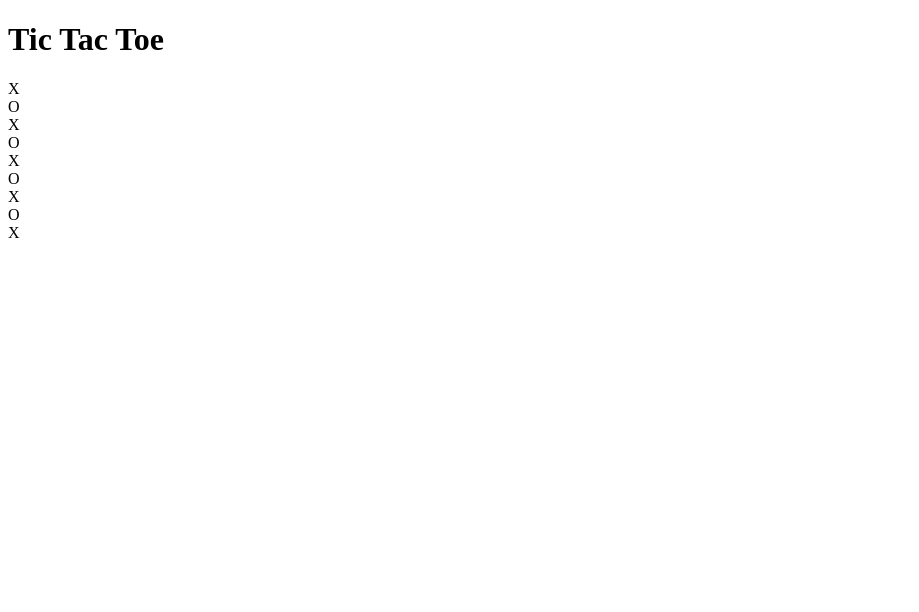
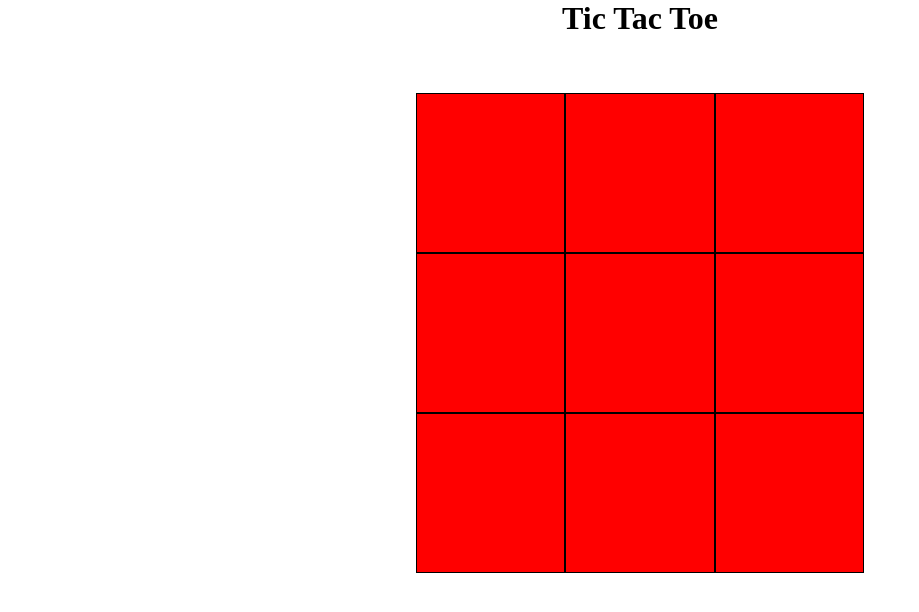
Before and after one commit to SoloGudLyf/tic-tac-toe, a plain HTML site: page index.html in a window 1280 px wide. Shown: the whole page, without its empty margins (0-919 px from the left). Drawn offline with Linux system fonts and the light colour scheme.

Commit message:
Style Board and map elements to DOM
To help match the elements in the gameBoard array onto DOM elements

```diff
--- a/index.html
+++ b/index.html
@@ -8,7 +8,7 @@
 </head>
 <body>
     <h1>Tic Tac Toe</h1>
-    <div class="conatiner"><div>X</div>
+    <div class="container"><div>X</div>
     <div>O</div>
     <div>X</div>
     <div>O</div>
--- a/script.js
+++ b/script.js
@@ -2,6 +2,23 @@ let gameBoard = [];
 const player1 = { marker: "X" };
 const player2 = { marker: "O" };
 let playerTurn = 1;
+const container = document.querySelector(".container");
+let containerChildren = [];
+for (const element of container.children) {
+  containerChildren.push(element);
+}
+
+const mapElementsToDOM = function () {
+  for (let i = 0; i < 3; i++) {
+    containerChildren[i].textContent = gameBoard[0][i];
+  }
+  for (let i = 0; i < 3; i++) {
+    containerChildren[i + 3].textContent = gameBoard[1][i];
+  }
+  for (let i = 0; i < 3; i++) {
+    containerChildren[i + 6].textContent = gameBoard[2][i];
+  }
+};
 
 const getGameBoard = (function () {
   for (i = 0; i < 3; i++) {
@@ -10,10 +27,10 @@ const getGameBoard = (function () {
       gameBoard[i].push([]);
     }
   }
+  mapElementsToDOM();
 })();
 
- function gameLogic(){
-
+function gameLogic() {
   const printBoard = function () {
     for (const element of gameBoard) {
       console.log(element + "|");
@@ -21,25 +38,29 @@ const printBoard = function () {
   };
 
   const playRound = function (row, column) {
-  if (gameBoard[row - 1][column - 1] === "O" ||   gameBoard[row - 1][column - 1] === "X"
+    if (
+      gameBoard[row - 1][column - 1] === "O" ||
+      gameBoard[row - 1][column - 1] === "X"
     ) {
-    return "Position Taken"
+      return "Position Taken";
     }
     if (playerTurn === 1) {
       gameBoard[row - 1][column - 1] = player1.marker;
       console.clear();
       printBoard();
       playerTurn = 2;
-    return "Piece Placed"
+      mapElementsToDOM();
+      return "Piece Placed";
     } else {
       gameBoard[row - 1][column - 1] = player2.marker;
       console.clear();
       printBoard();
       playerTurn = 1;
-    return "Piece Placed"
+      mapElementsToDOM();
+      return "Piece Placed";
     }
+  };
 
-};
   let winner;
   const checkWinner = function () {
     const winSituations = [
@@ -97,38 +118,40 @@ const checkWinner = function () {
     return `No winner yet`;
   };
 
-const gameOver = function(){
-    let piecePlaced = 0
+  const gameOver = function () {
+    let piecePlaced = 0;
     for (const element of gameBoard) {
       for (const elem of element) {
-            if (elem === "X" || elem === "O"){
-                piecePlaced++
+        if (elem === "X" || elem === "O") {
+          piecePlaced++;
         }
       }
     }
-    if (checkWinner() === `The winner is ${winner}` ){
-        restartGame()
-        return "Game Over"
+    if (checkWinner() === `The winner is ${winner}`) {
+      restartGame();
+      return "Game Over";
+    } else if (
+      checkWinner() !== `The winner is ${winner}` &&
+      piecePlaced === 9
+    ) {
+      return "Game Over, It's a draw";
     }
-    else if(checkWinner() !== `The winner is ${winner}` && piecePlaced === 9){
-        return "Game Over, It's a draw"
-    }
-   return "Game Not Over Yet"
+    return "Game Not Over Yet";
+  };
 
-}
-
-const restartGame = function(){
-    gameBoard = []
+  const restartGame = function () {
+    gameBoard = [];
     for (i = 0; i < 3; i++) {
       gameBoard[i] = [];
       for (j = 0; j < 3; j++) {
         gameBoard[i].push([]);
       }
     }
-}
+    mapElementsToDOM();
+  };
 
   const getValue = function (row, column) {
     return gameBoard[row - 1][column - 1];
   };
-return {printBoard,playRound,checkWinner,getValue,gameOver}
+  return { printBoard, playRound, checkWinner, getValue, gameOver };
 }
--- a/styles.css
+++ b/styles.css
@@ -0,0 +1,29 @@
+* {
+  margin: 0;
+  padding: 0;
+  box-sizing: border-box;
+}
+
+h1 {
+  text-align: center;
+}
+
+
+
+
+.container {
+    margin: 7vh auto;
+  display: grid;
+  width: 35vw;
+  height: 60vh;
+  background-color: red;
+  grid-template-columns: repeat(3,1fr);
+  grid-template-rows: repeat(3,1fr);
+  font-size: 2rem;
+}
+.container div{
+    border: 1px solid;
+    display: flex;
+    justify-content: center;
+    align-items: center;
+}
```
Lines whose indentation alone changed are shown as unchanged.
